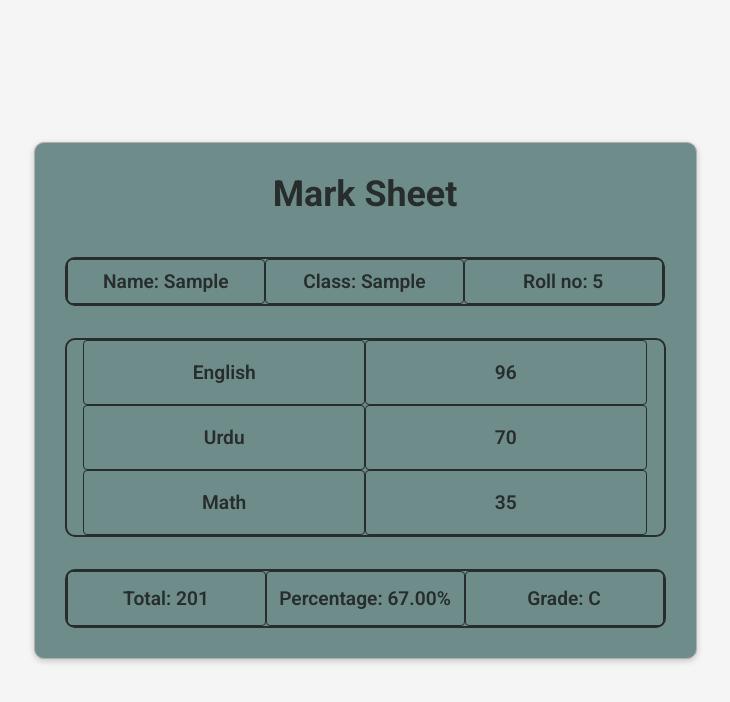
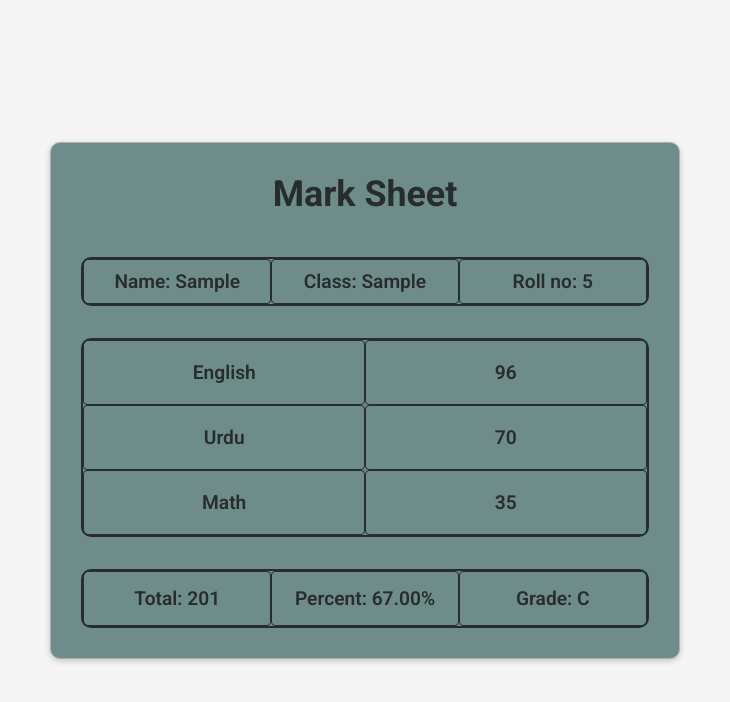
Before and after one commit to Sawera247/Result, a plain HTML site: page public/index.html in a window 1280 px wide. Both pictures are taken after typing "Sample", "Sample", "5" into the empty fields and a click on the button "Submit". Shown: the whole page, without its empty margins (275-1005 px from the left). Drawn offline with Linux system fonts and the light colour scheme.

Commit message:
second commit

```diff
--- a/public/app.js
+++ b/public/app.js
@@ -48,7 +48,7 @@ btn.addEventListener('click', (e) => {
     total.innerText = `Total: ${totalMarks}`;
 
     let percentage = (totalMarks * 100 / 300);
-    percent.innerText = `Percentage: ${percentage.toFixed(2)}%`
+    percent.innerText = `Percent: ${percentage.toFixed(2)}%`
 
     if(percentage >= 90){
         grade.innerText = 'Grade: A+'
--- a/public/style.css
+++ b/public/style.css
@@ -105,10 +105,11 @@ body {
 
 .user-detail{
     display: flex;
-    justify-content: space-evenly;
+    justify-content: center;
     align-items: center;
+    text-align: center;
     border: #272d2c 2px solid;
-    width: clamp(200px, 90vw, 600px);
+    width: 100%;
     border-radius: 10px;
     font-size: clamp(1rem, 1.5vw, 1.5rem);
 }
@@ -116,7 +117,7 @@ body {
 .user-detail p {
     border: #272d2c 1px solid;
     border-radius: 4px;
-    width: clamp(200px, 22vw, 500px);
+    width: 100%;
     padding-block: 10px;
 }
 
@@ -156,7 +157,7 @@ body {
 .result p{
     border: #272d2c 1px solid;
     border-radius: 4px;
-    width: clamp(100px, 50vw, 199px);
+    width: 100%;
     padding-block: 15px;
 }
 
```
